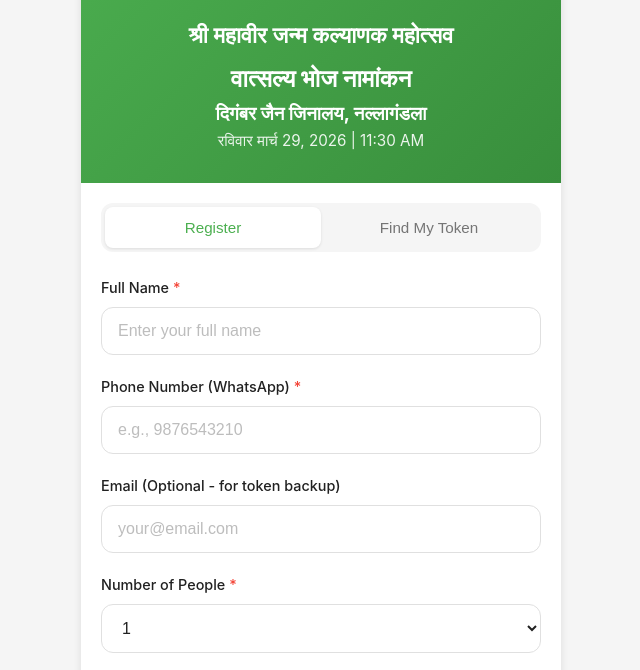
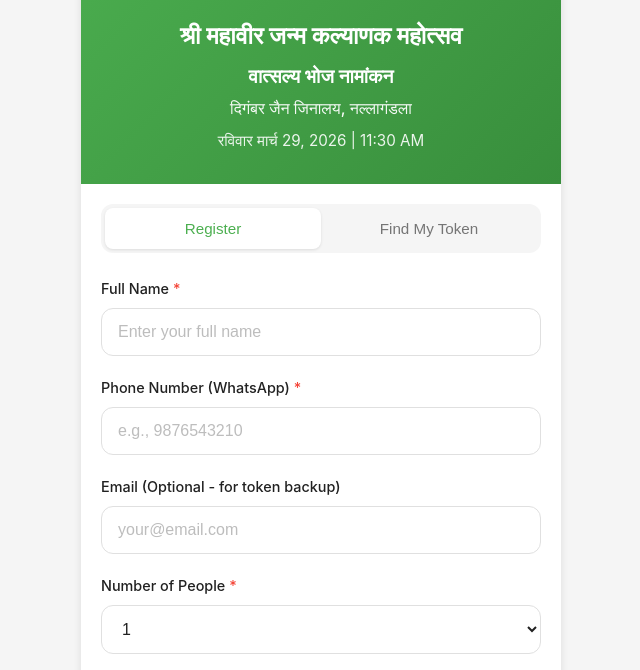
Before and after one commit to MightySuz/food-event-scanner, a plain HTML site: page index.html in a window 1280 px wide. Shown: the part 113-783 px from the top of the page, without its empty margins (319-959 px from the left). Drawn offline with Linux system fonts and the light colour scheme.

Commit message:
Add files via upload

```diff
--- a/styles.css
+++ b/styles.css
@@ -65,9 +65,22 @@ html, body {
 }
 
 .app-header h1 {
-    font-size: 1.4rem;
+    font-size: 1.5rem;
+    font-weight: 700;
+    margin-bottom: 6px;
+}
+
+.app-header h2 {
+    font-size: 1.2rem;
     font-weight: 600;
+    margin-bottom: 4px;
+}
+
+.app-header h3 {
+    font-size: 1rem;
+    font-weight: 500;
     margin-bottom: 8px;
+    opacity: 0.95;
 }
 
 .app-header .event-date {
@@ -506,6 +519,14 @@ html, body {
     .app-header h1 {
         font-size: 1.3rem;
     }
+
+    .app-header h2 {
+        font-size: 1.1rem;
+    }
+
+    .app-header h3 {
+        font-size: 0.95rem;
+    }
 }
 
 /* Safe area for notched phones */
```
Also changed, not shown: 1 other file.
